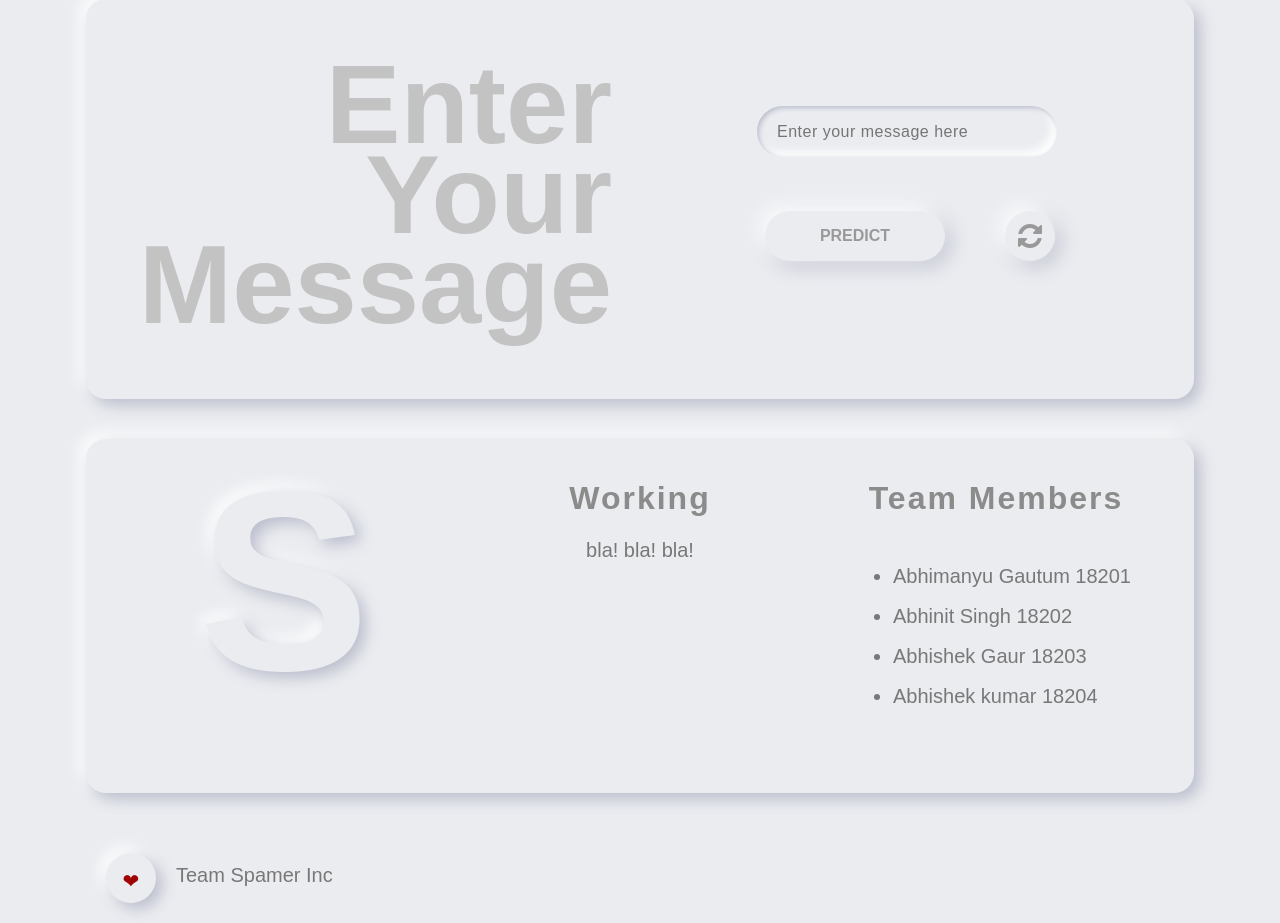
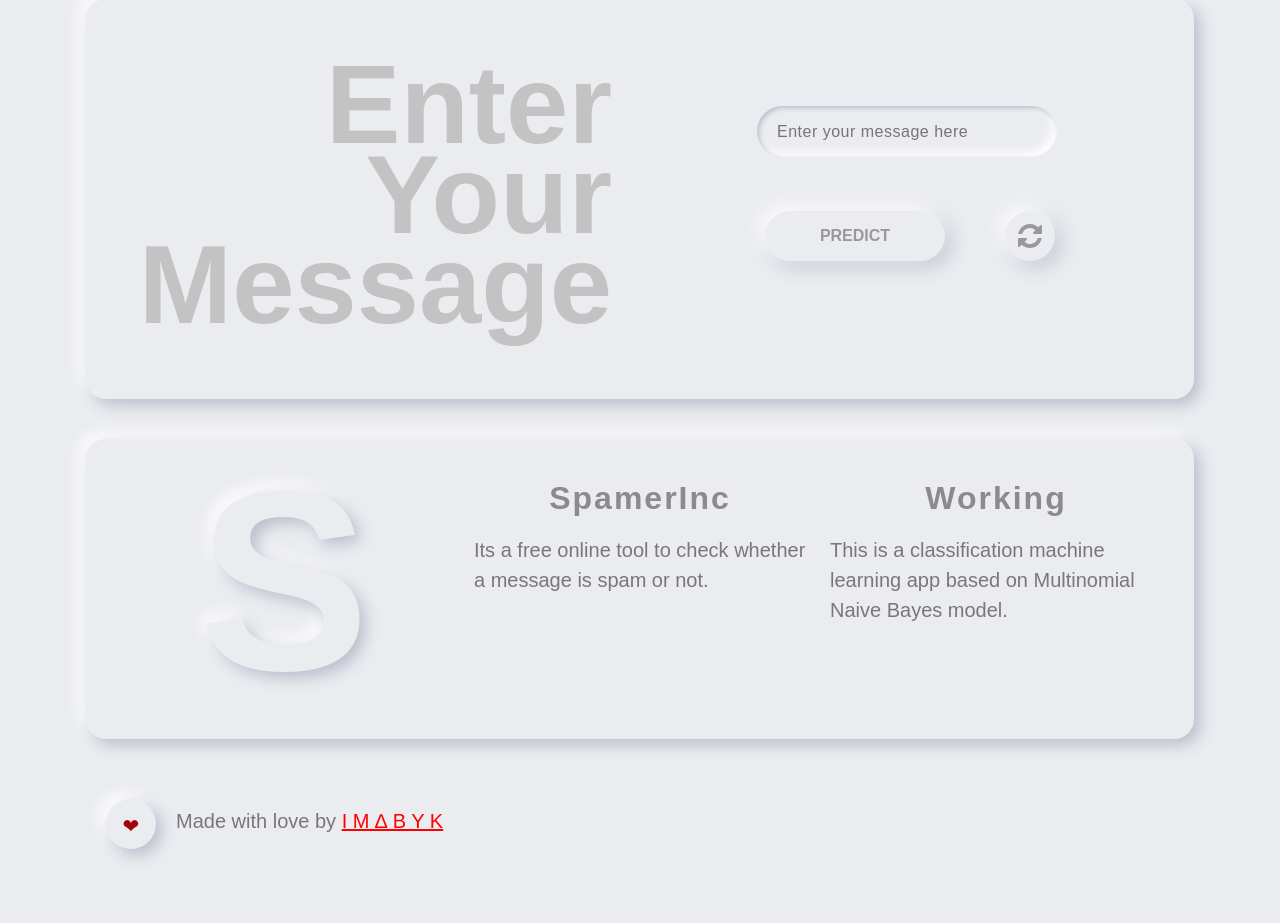
Before and after one commit to imabyk/SPamerInc, a Flask app: page / in a window 1280 px wide. Shown: the part 617-1540 px from the top of the page. After the commit the page ends 1476 px from the top, so only its background shows below. Run offline with Flask 2, Linux system fonts and the light colour scheme; parts of the project's set-up code (start-up, migrations or seed data) failed here and were passed over; some libraries are stand-ins or nearby versions.

Commit message:
Update home.html

```diff
--- a/templates/home.html
+++ b/templates/home.html
@@ -65,23 +65,18 @@
 				</div>
 				<div class="col-md-4 dis-flex">
 					<h2>
-						Working
+						SpamerInc
 					</h2>
 					<p>
-						bla! bla! bla!
+						Its a free online tool to check whether a message is spam or not.
 					</p>
 				</div>
 				<div class="col-md-4 dis-flex">
 					<h2>
-						Team Members
+						Working
 					</h2>
 					<p>
-						<ul>
-							<li>Abhimanyu Gautum 18201</li>
-							<li>Abhinit Singh 18202</li>
-							<li>Abhishek Gaur 18203</li>
-							<li>Abhishek kumar 18204</li>
-					 	</ul>
+						This is a classification machine learning app based on Multinomial Naive Bayes model.
 					</p>
 				</div>
 			</div>
@@ -91,7 +86,7 @@
 						<div class="heart">
 								❤
 						</div>
-						<p>Team Spamer Inc
+						<p>Made with love by <a href="https://www.dribbble.com/imabyk" style="color : red"> I M ∆ B Y K</a>
 					</p>
 				</div>
 			</div>
```
